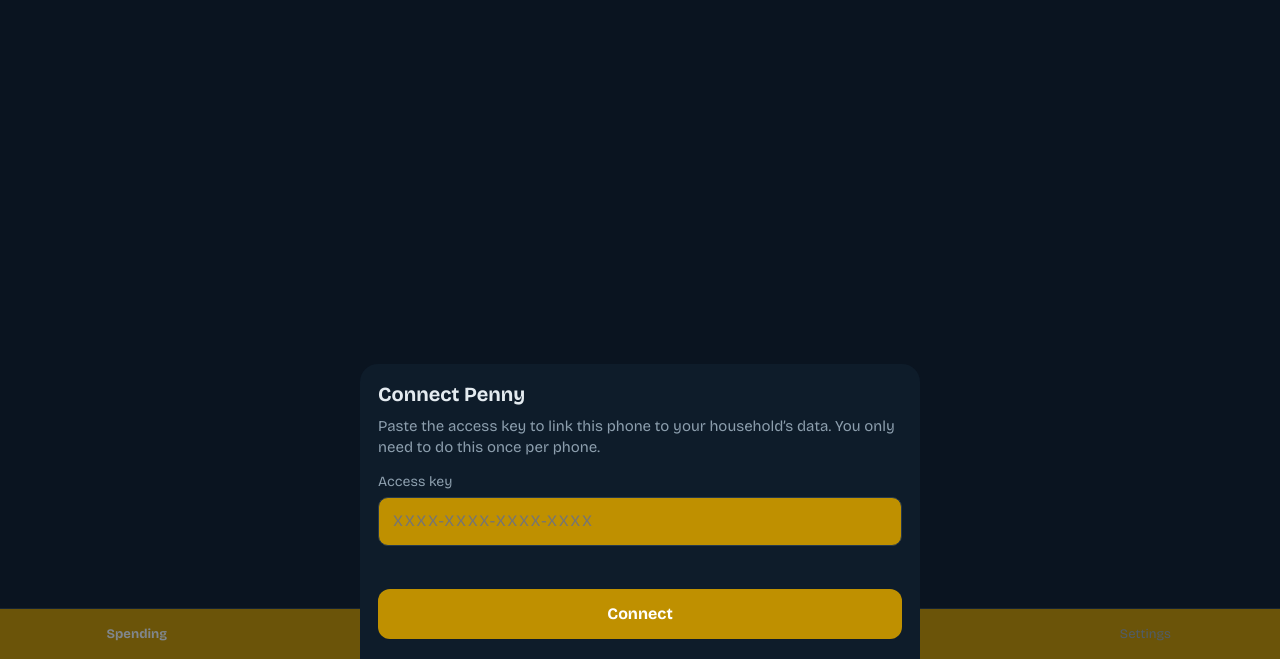
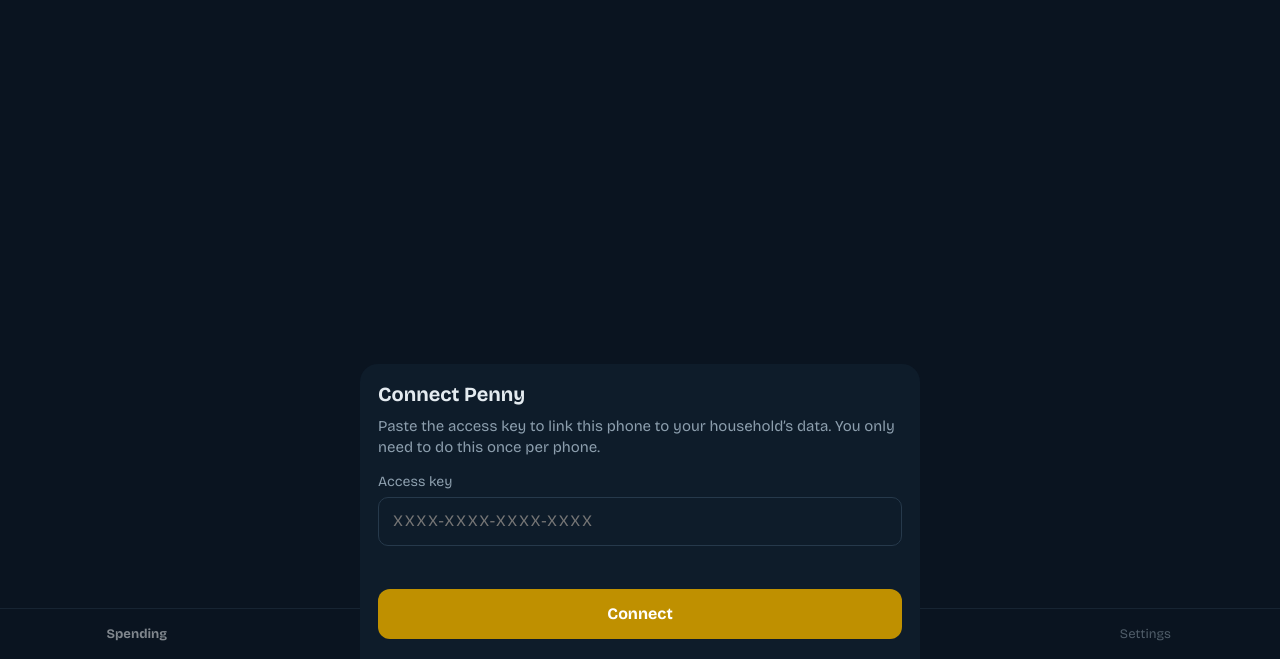
Before and after one commit to CapitaoSagres/penny, a plain HTML site: page index.html in a window 1280 px wide. Shown: the part 141-800 px from the top of the page. Drawn offline with nearby package versions, Linux system fonts and the dark colour scheme.

Commit message:
Update dark mode color scheme variables

```diff
--- a/index.html
+++ b/index.html
@@ -25,7 +25,7 @@
   }
   @media (prefers-color-scheme:dark){
     :root{
-      --bg:#0E1C2A; --surface:#BF9000; --ink:#E4EBF0; --muted:#8C9EAD; --line:#26394B;
+      --bg:#0E1C2A; --surface:#0E1C2A; --ink:#E4EBF0; --muted:#8C9EAD; --line:#26394B;
       --accent:#BF9000; --danger:#E86A62; --good:#4DB37C;
       color-scheme:dark;
     }
```
